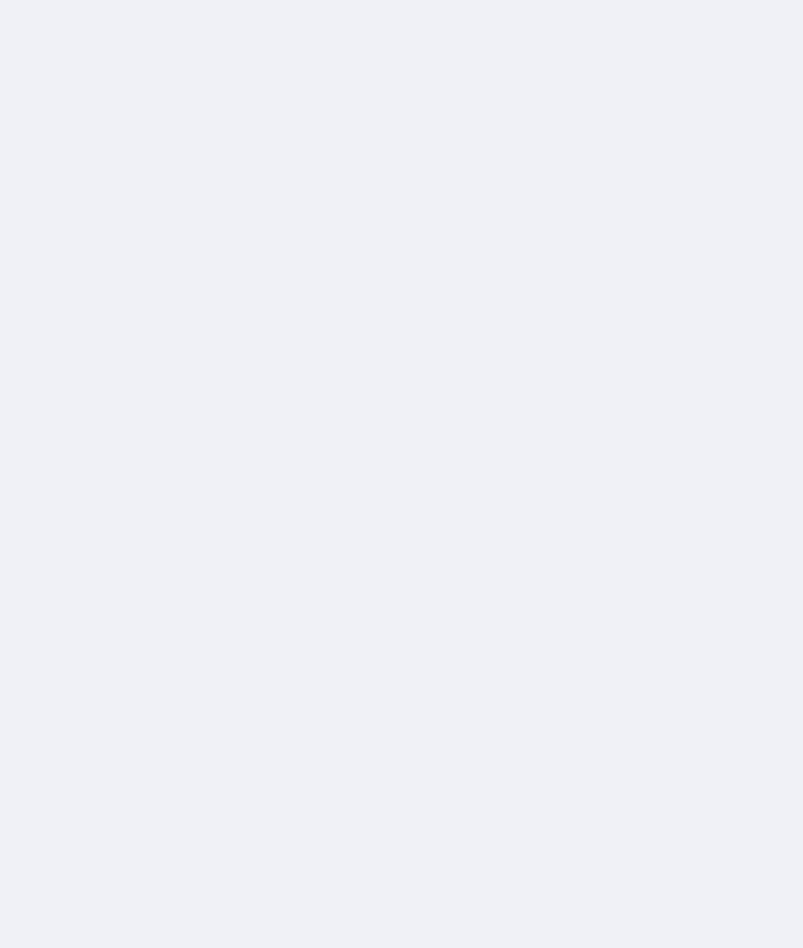
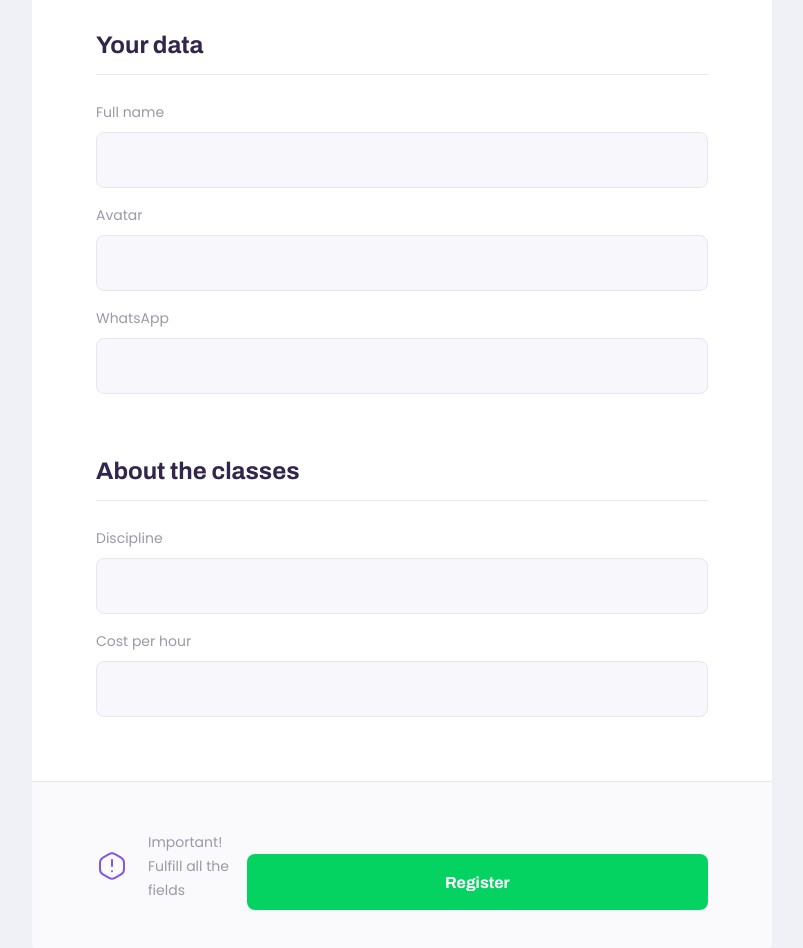
Before and after one commit to wagner-deoliveira/proofy-react-app, a React (Create React App) app: page /give-classes in a window 1280 px wide. Shown: the part 340-1288 px from the top of the page, without its empty margins (238-1041 px from the left). Before the commit the page ends 800 px from the top, so only its background shows below. Built offline with nearby package versions, Linux system fonts and the light colour scheme.

Commit message:
Structure TeacherForm and Input component

```diff
--- /dev/null
+++ b/src/components/Input/index.tsx
@@ -0,0 +1,18 @@
+import React, { InputHTMLAttributes } from 'react';
+import './styles.css';
+
+interface InputProps extends InputHTMLAttributes<HTMLInputElement>{
+    label: string
+    name: string
+}
+
+const Input: React.FC<InputProps> = ({ label, name, ...rest }) => {
+    return (
+        <div className="input-block">
+            <label htmlFor={name}>{label}</label>
+            <input type="text" id={name}{...rest}/>
+        </div>
+    );
+}
+
+export default Input;
--- /dev/null
+++ b/src/components/Input/styles.css
@@ -0,0 +1,34 @@
+.input-block {
+    position: relative;
+}
+
+.input-block + .input-block {
+    margin-top: 1.4rem;
+}
+
+.input-block label {
+    font-size: 1.4rem;
+}
+
+.input-block input {
+    width: 100%;
+    height: 5.6rem;
+    margin-top: 0.8rem;
+    border-radius: 0.8rem;
+    background: var(--color-input-background);
+    border: 1px solid var(--color-line-in-white);
+    outline: 0;
+    padding: 0 1.6rem;
+    font: 1.6rem Archivo;
+}
+
+.input-block:focus-within::after {
+    width: calc(100% - 3.2rem);
+    height: 2px;
+    content: '';
+    background: var(--color-primary-light);
+    position: absolute;
+    left: 1.6rem;
+    right: 1.6rem;
+    bottom: 0;
+}
--- a/src/components/PageHeader/index.tsx
+++ b/src/components/PageHeader/index.tsx
@@ -7,6 +7,7 @@
 
 interface PageHeaderProps {
     title: string;
+    description?: string;
 }
 
 const PageHeader: React.FC<PageHeaderProps> = (props) => {
@@ -20,6 +21,7 @@
             </div>
             <div className="header-content">
                 <strong>{props.title}</strong>
+                {props.description && <p>{props.description}</p>}
                 {props.children}
             </div>
         </header>
--- a/src/components/PageHeader/styles.css
+++ b/src/components/PageHeader/styles.css
@@ -41,6 +41,13 @@
     color: var(--color-title-in-primary);
 }
 
+.page-header .header-content p {
+    max-width: 30rem;
+    font-size: 1.6rem;
+    line-height: 2.6rem;
+    color: var(--color-text-in-primary);
+    margin-top: 2.4rem;
+}
 
 @media (min-width: 700px) {
     .page-header {
--- a/src/pages/TeacherForm/index.tsx
+++ b/src/pages/TeacherForm/index.tsx
@@ -1,11 +1,40 @@
 import React from "react";
 import PageHeader from "../../components/PageHeader";
+import Input from "../../components/Input";
 import "./styles.css";
+
+import warningIcon from "../../assets/images/icons/warning.svg";
 
 function TeacherForm() {
     return (
         <div id="page-teacher-form" className="container">
-            <PageHeader title="It's amazing your will to teach." />
+            <PageHeader
+                title="It's amazing your will to teach."
+                description="First step: fulfill the form"
+            />
+
+            <main>
+                <fieldset>
+                    <legend>Your data</legend>
+                    <Input label="Full name" name="name" />
+                    <Input label="Avatar" name="avatar" />
+                    <Input label="WhatsApp" name="whatsapp" />
+                </fieldset>
+                <fieldset>
+                    <legend>About the classes</legend>
+                    <Input label="Discipline" name="subject" />
+                    <Input label="Cost per hour" name="cost" />
+                </fieldset>
+
+                <footer>
+                    <p>
+                        <img src={warningIcon} alt="Important warning"/>
+                        Important! <br/>
+                        Fulfill all the fields
+                    </p>
+                    <button type="button">Register</button>
+                </footer>
+            </main>
         </div>
     )
 }
--- a/src/pages/TeacherForm/styles.css
+++ b/src/pages/TeacherForm/styles.css
@@ -3,75 +3,112 @@
     height: 100vh;
 }
 
-#search-teachers {
+#page-teacher-form .page-header .header-content {
+    margin-bottom: 6.4rem;
+}
+
+#page-teacher-form main {
+    margin: -3.2rem auto 3.2rem;
+    width: 100%;
+    max-width: 74rem;
+    background: var(--color-box-base);
+    border-radius: 0.8rem;
+    padding-top: 6.4rem;
+    overflow: hidden;
+}
+
+#page-teacher-form main fieldset {
+    border: 0;
+    padding: 0 2.4rem;
+}
+
+#page-teacher-form main label {
+    color: var(--color-text-complement);
+}
+
+#page-teacher-form main fieldset + fieldset {
+    margin-top: 6.4rem;
+}
+
+#page-teacher-form main fieldset legend {
+    font: 700 2.4rem Archivo;
+    color: var(--color-text-title);
+    margin-bottom: 2.4rem;
+    display: flex;
+    align-items: center;
+    justify-content: space-between;
+    width: 100%;
+    padding-bottom: 1.6rem;
+    border-bottom: 1px solid var(--color-line-in-white);
+}
+
+#page-teacher-form main footer {
+    padding: 4rem 2.4rem;
+    background: var(--color-box-footer);
+    border-top: 1px solid var(--color-line-in-white);
+    margin-top: 6.4rem;
+}
+
+#page-teacher-form main p {
+    display: flex;
+    color: var(--color-text-complement);
+    align-items: center;
+    justify-content: center;
+    font-size: 1.4rem;
+    line-height: 2.4rem;
+}
+
+#page-teacher-form main footer p img {
+    margin-right: 2rem;
+}
+
+#page-teacher-form main footer button {
+    width: 100%;
+    height: 5.6rem;
+    background: var(--color-secundary);
+    color: var(--color-button-text);
+    border: 0;
+    border-radius: 0.8rem;
+    cursor: pointer;
+    font: 700 1.6rem Archivo;
+    display: flex;
+    align-items: center;
+    justify-content: center;
+    text-decoration: none;
+    transition: background-color 0.2s;
     margin-top: 3.2rem;
 }
 
-#search-teachers label {
-    color: var(--color-text-in-primary);
+#page-teacher-form main footer button:hover {
+    background: var(--color-secundary-dark);
 }
-
-#search-teachers .input-block {
-    position: relative;
-}
-
-#search-teachers .input-block + .input-block {
-    margin-top: 1.4rem;
-}
-
-#search-teachers .input-block label {
-    font-size: 1.4rem;
-}
-
-#search-teachers .input-block input {
-    width: 100%;
-    height: 5.6rem;
-    margin-top: 0.8rem;
-    border-radius: 0.8rem;
-    background: var(--color-input-background);
-    border: 1px solid var(--color-line-in-white);
-    outline: 0;
-    padding: 0 1.6rem;
-    font: 1.6rem Archivo;
-}
-
-#search-teachers .input-block:focus-within::after {
-    width: calc(100% - 3.2rem);
-    height: 2px;
-    content: '';
-    background: var(--color-primary-light);
-    position: absolute;
-    left: 1.6rem;
-    right: 1.6rem;
-    bottom: 0;
-}
-
-#page-teacher-list main {
-    margin: 3.2rem auto;
-    width: 90%;
-}
-
 
 @media (min-width: 700px) {
     #page-teacher-form {
         max-width: 100%;
     }
 
-    #search-teachers {
-        display: flex;
-        grid-auto-columns: repeat(3, 1fr);
-        column-gap: 16px;
-        position: absolute;
-        bottom: -28px;
+    #page-teacher-form .page-header .header-content {
+        margin-bottom: 0;
     }
 
-    #search-teachers .input-block + .input-block {
-        margin-top: 0rem;
+    #page-teacher-form main fieldset {
+        padding: 0 6.4rem;
     }
 
-    #page-teacher-list main {
-        padding: 3.2rem 0;
-        max-width: 740px;
-        margin: 0 auto;
+    #page-teacher-form main footer {
+        padding: 4.0rem 6.4rem;
+        display: flex;
+        align-items: center;
+        justify-content: space-between;
+    }
+
+    #page-teacher-form main footer p {
+        justify-content: space-between;
+    }
+
+    #page-teacher-form main footer p {
+        width: 20rem;
+        margin-top: 0;
     }
 }
--- a/src/pages/TeacherList/index.tsx
+++ b/src/pages/TeacherList/index.tsx
@@ -1,8 +1,10 @@
 import React from "react";
 import PageHeader from "../../components/PageHeader";
 import TeacherItem from "../../components/TeacherItem";
+import Input from "../../components/Input";
 
 import "./styles.css";
+
 
 
 
@@ -11,20 +13,9 @@
         <div id="page-teacher-list" className="container">
             <PageHeader title="These are the available Proffys.">
                 <form id="search-teachers">
-                    <div className="input-block">
-                        <label htmlFor="subject">Discipline</label>
-                        <input type="text" id="subject"/>
-                    </div>
-
-                    <div className="input-block">
-                        <label htmlFor="week_day">Day of the week</label>
-                        <input type="text" id="week_day"/>
-                    </div>
-
-                    <div className="input-block">
-                        <label htmlFor="time">Schedule</label>
-                        <input type="text" id="time"/>
-                    </div>
+                    <Input label="Discipline" name="subject"/>
+                    <Input label="Day of the week" name="week_day" />
+                    <Input type="time" label="Schedule" name="time" />
                 </form>
             </PageHeader>
 
--- a/src/pages/TeacherList/styles.css
+++ b/src/pages/TeacherList/styles.css
@@ -9,41 +9,6 @@
 
 #search-teachers label {
     color: var(--color-text-in-primary);
-}
-
-#search-teachers .input-block {
-    position: relative;
-}
-
-#search-teachers .input-block + .input-block {
-    margin-top: 1.4rem;
-}
-
-#search-teachers .input-block label {
-    font-size: 1.4rem;
-}
-
-#search-teachers .input-block input {
-    width: 100%;
-    height: 5.6rem;
-    margin-top: 0.8rem;
-    border-radius: 0.8rem;
-    background: var(--color-input-background);
-    border: 1px solid var(--color-line-in-white);
-    outline: 0;
-    padding: 0 1.6rem;
-    font: 1.6rem Archivo;
-}
-
-#search-teachers .input-block:focus-within::after {
-    width: calc(100% - 3.2rem);
-    height: 2px;
-    content: '';
-    background: var(--color-primary-light);
-    position: absolute;
-    left: 1.6rem;
-    right: 1.6rem;
-    bottom: 0;
 }
 
 #page-teacher-list main {
```
